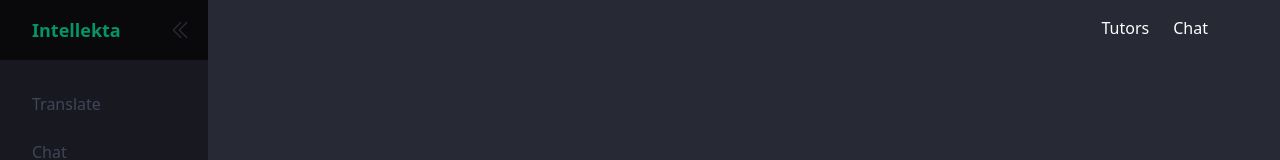
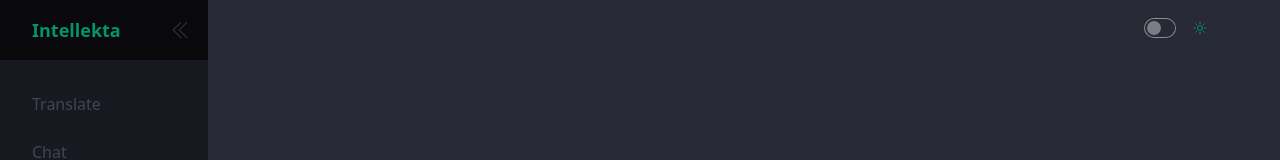
Before and after one commit to ajesuscode/intellekta, a Next.js app: page / in a window 1280 px wide. Shown: the top 160 px of the page. Built offline with nearby package versions, Linux system fonts and the light colour scheme.

Commit message:
dark light mode button and logic

```diff
--- a/package.json
+++ b/package.json
@@ -22,6 +22,7 @@
         "eslint-config-next": "13.4.4",
         "langchain": "^0.0.84",
         "next": "13.4.4",
+        "next-themes": "^0.2.1",
         "openai": "^3.2.1",
         "postcss": "8.4.23",
         "puppeteer": "^20.5.0",
--- a/src/app/components/Navbar.tsx
+++ b/src/app/components/Navbar.tsx
@@ -1,6 +1,7 @@
 "use client";
 import React, { useState } from "react";
 import Link from "next/link";
+import ThemeToggler from "./ThemeToggler";
 
 function Navbar({ title: string }) {
     const [navbar, setNavbar] = useState(false);
@@ -54,14 +55,7 @@ function Navbar({ title: string }) {
                                 navbar ? "block" : "hidden"
                             }`}
                         >
-                            <ul className="items-center justify-center space-y-8 md:flex md:space-x-6 md:space-y-0">
-                                <li className="text-white">
-                                    <Link href="/tutors">Tutors</Link>
-                                </li>
-                                <li className="text-white">
-                                    <Link href="/chat">Chat</Link>
-                                </li>
-                            </ul>
+                            <ThemeToggler />
                         </div>
                     </div>
                 </div>
--- /dev/null
+++ b/src/app/components/ThemeToggler.tsx
@@ -0,0 +1,37 @@
+"use client";
+import { useTheme } from "next-themes";
+import { useEffect, useState } from "react";
+import { MoonIcon } from "@heroicons/react/24/outline";
+import { SunIcon } from "@heroicons/react/24/outline";
+
+export default function ThemeToggler() {
+    const [mounted, setMounted] = useState(false);
+    const { resolvedTheme, setTheme } = useTheme();
+
+    // When mounted on client, now we can show the UI
+    useEffect(() => setMounted(true), []);
+    if (!mounted) {
+        return null;
+    }
+
+    console.log(mounted);
+    console.log(resolvedTheme);
+
+    return (
+        <div className="flex flex-row gap-4 justify-center items-center">
+            <input
+                type="checkbox"
+                className="toggle toggle-sm dark:toggle-secondary toggle-primary"
+                checked={resolvedTheme === "dark"}
+                onChange={() =>
+                    setTheme(resolvedTheme === "dark" ? "light" : "dark")
+                }
+            />
+            {resolvedTheme === "dark" ? (
+                <MoonIcon className="w-4 h-4 dark:text-secondary" />
+            ) : (
+                <SunIcon className="w-4 h-4 text-primary" />
+            )}
+        </div>
+    );
+}
--- a/src/app/layout.tsx
+++ b/src/app/layout.tsx
@@ -1,6 +1,7 @@
 import Drawer from "./components/Drawer";
 import { Suspense } from "react";
 import Navbar from "./components/Navbar";
+import Providers from "./providers";
 import "./globals.css";
 
 export const metadata = {
@@ -15,17 +16,19 @@ export default function RootLayout({
 }) {
     return (
         <html lang="en" className="h-screen">
-            <body className="h-screen bg-base-100">
+            <body className="h-screen">
+                <Providers>
                     <Suspense fallback="...">
                         {/* @ts-expect-error Server Component */}
                         <Navbar />
-                    <main className="flex w-full flex-row h-full">
+                        <main className="flex w-full flex-row h-full ">
                             <Drawer />
-                        <div className="px-4 pt-12 lg:p-16 flex-1 w-screen ">
+                            <div className="px-4 pt-12 lg:p-16 flex-1 w-screen dark:bg-base-100">
                                 {children}
                             </div>
                         </main>
                     </Suspense>
+                </Providers>
             </body>
         </html>
     );
--- /dev/null
+++ b/src/app/providers.tsx
@@ -0,0 +1,13 @@
+"use client";
+
+import { ThemeProvider } from "next-themes";
+import { useEffect, useState } from "react";
+
+export default function Providers({ children }) {
+    const [mounted, setMounted] = useState(false);
+    useEffect(() => setMounted(true), []);
+    if (!mounted) {
+        return <>{children}</>;
+    }
+    return <ThemeProvider attribute="class">{children}</ThemeProvider>;
+}
--- a/tailwind.config.js
+++ b/tailwind.config.js
@@ -27,4 +27,5 @@ module.exports = {
             "dracula",
         ],
     },
+    darkMode: "class",
 };
```
Also changed, not shown: 1 other file (tests, documents, lock files or other folders). Lines whose indentation alone changed are shown as unchanged.
